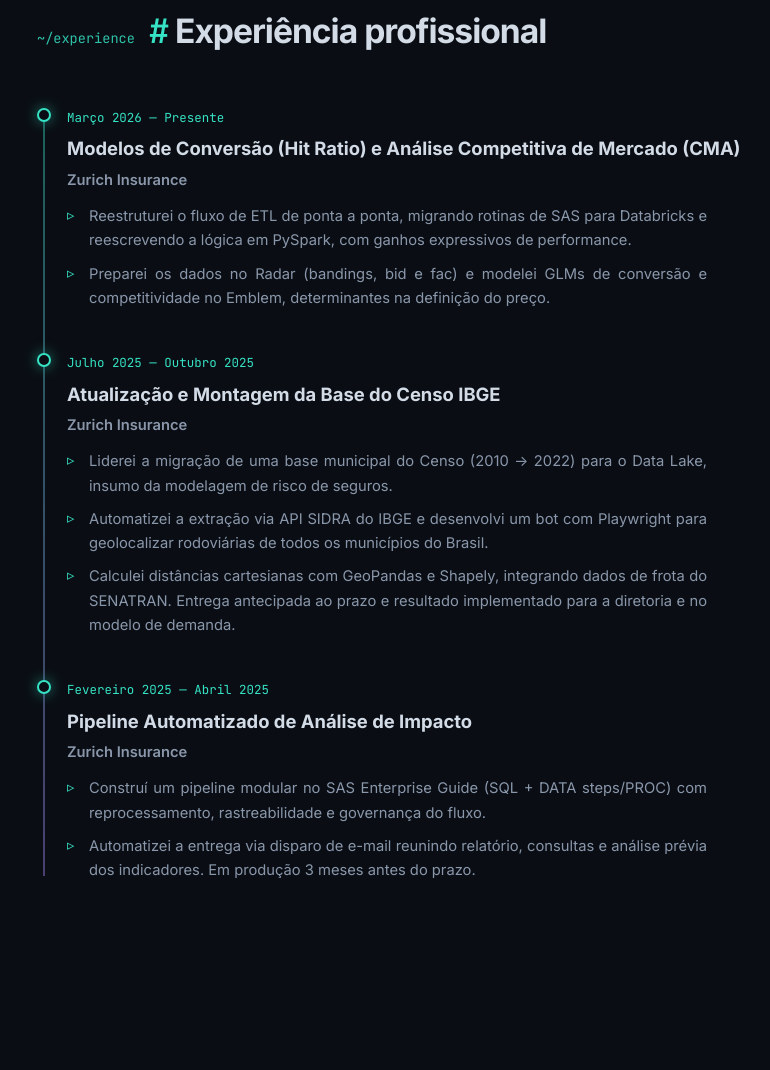
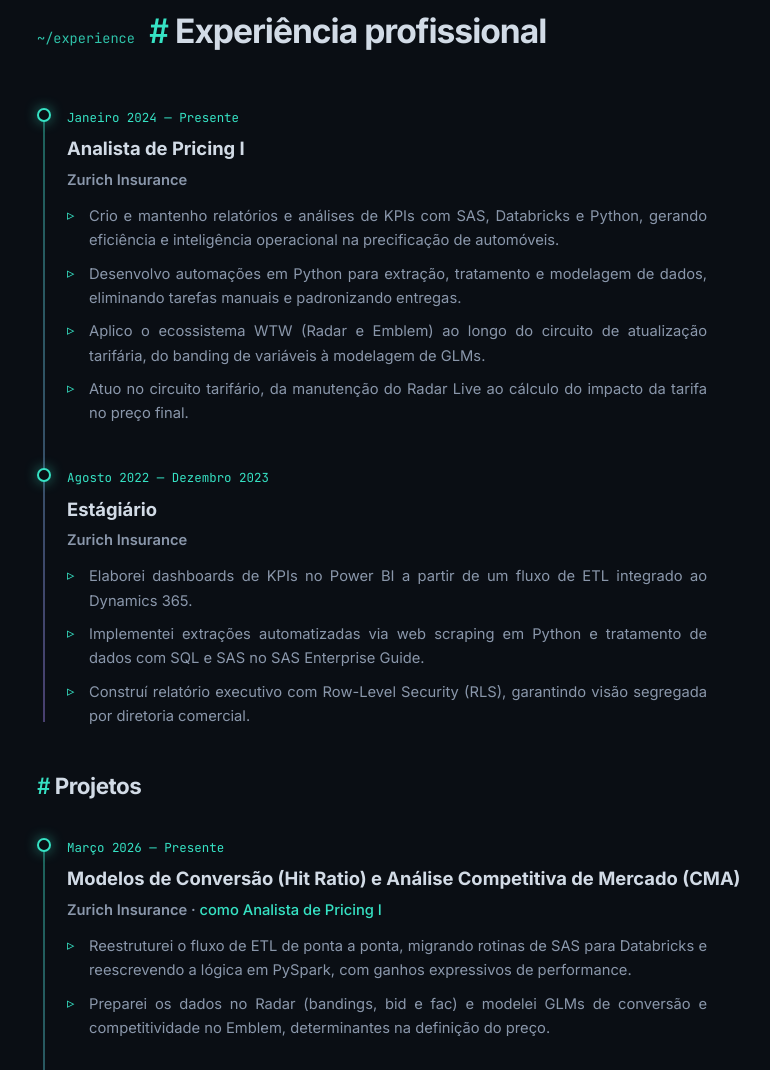
Before and after one commit to MatPasquali/Portfolio, a plain HTML site: page index.html in a window 1280 px wide. Shown: the part 1730-2800 px from the top of the page, without its empty margins (123-893 px from the left). Drawn offline with Linux system fonts and the light colour scheme.

Commit message:
Restore career levels as primary in Experience; link work projects to Pricing Analyst I role

```diff
--- a/assets/css/style.css
+++ b/assets/css/style.css
@@ -308,6 +308,9 @@
 .timeline__period { font-family: var(--mono); font-size: var(--fs-xs); color: var(--accent); font-variant-numeric: tabular-nums; }
 .timeline__role { font-size: var(--fs-lg); font-weight: 700; margin: 4px 0; }
 .timeline__org { color: var(--text-dim); font-size: var(--fs-md); font-weight: 600; }
+.timeline__conn { color: var(--accent); font-weight: 500; }
+.exp__subhead { font-size: var(--fs-xl); font-weight: 700; letter-spacing: -.5px; margin: 40px 0 28px; }
+.exp__subhead .section__hash { font-family: var(--mono); }
 .timeline__desc { color: var(--text-dim); font-size: var(--fs-md); margin-top: 6px; max-width: 620px; }
 .timeline__list { list-style: none; margin-top: 12px; display: flex; flex-direction: column; gap: 9px; max-width: 640px; }
 .timeline__list li { position: relative; padding-left: 22px; color: var(--text-dim); font-size: var(--fs-md); text-align: justify; text-justify: inter-word; }
--- a/assets/js/i18n.js
+++ b/assets/js/i18n.js
@@ -66,6 +66,19 @@
     "projects.all": "Ver todos no GitHub →",
 
     "experience.title": "Experiência profissional",
+    "experience.r1period": "Janeiro 2024 — Presente",
+    "experience.r1title": "Analista de Pricing I",
+    "experience.r1b1": "Crio e mantenho relatórios e análises de KPIs com SAS, Databricks e Python, gerando eficiência e inteligência operacional na precificação de automóveis.",
+    "experience.r1b2": "Desenvolvo automações em Python para extração, tratamento e modelagem de dados, eliminando tarefas manuais e padronizando entregas.",
+    "experience.r1b3": "Aplico o ecossistema WTW (Radar e Emblem) ao longo do circuito de atualização tarifária, do banding de variáveis à modelagem de GLMs.",
+    "experience.r1b4": "Atuo no circuito tarifário, da manutenção do Radar Live ao cálculo do impacto da tarifa no preço final.",
+    "experience.r2period": "Agosto 2022 — Dezembro 2023",
+    "experience.r2title": "Estágiário",
+    "experience.r2b1": "Elaborei dashboards de KPIs no Power BI a partir de um fluxo de ETL integrado ao Dynamics 365.",
+    "experience.r2b2": "Implementei extrações automatizadas via web scraping em Python e tratamento de dados com SQL e SAS no SAS Enterprise Guide.",
+    "experience.r2b3": "Construí relatório executivo com Row-Level Security (RLS), garantindo visão segregada por diretoria comercial.",
+    "experience.projectsHead": "Projetos",
+    "experience.pRole": "como Analista de Pricing I",
     "experience.p1period": "Março 2026 — Presente",
     "experience.p1title": "Modelos de Conversão (Hit Ratio) e Análise Competitiva de Mercado (CMA)",
     "experience.p1b1": "Reestruturei o fluxo de ETL de ponta a ponta, migrando rotinas de SAS para Databricks e reescrevendo a lógica em PySpark, com ganhos expressivos de performance.",
@@ -158,6 +171,19 @@
     "projects.all": "See all on GitHub →",
 
     "experience.title": "Professional experience",
+    "experience.r1period": "January 2024 — Present",
+    "experience.r1title": "Pricing Analyst I",
+    "experience.r1b1": "I build and maintain KPI reports and analyses with SAS, Databricks and Python, driving efficiency and operational intelligence in auto insurance pricing.",
+    "experience.r1b2": "I develop Python automations for data extraction, processing and modeling, eliminating manual tasks and standardizing deliveries.",
+    "experience.r1b3": "I apply the WTW ecosystem (Radar and Emblem) across the tariff-update cycle, from variable banding to GLM modeling.",
+    "experience.r1b4": "I work across the tariff cycle, from Radar Live maintenance to computing the tariff's impact on the final price.",
+    "experience.r2period": "August 2022 — December 2023",
+    "experience.r2title": "Intern",
+    "experience.r2b1": "I built KPI dashboards in Power BI from an ETL flow integrated with Dynamics 365.",
+    "experience.r2b2": "I implemented automated extraction via web scraping in Python and data processing with SQL and SAS in SAS Enterprise Guide.",
+    "experience.r2b3": "I built an executive report with Row-Level Security (RLS), ensuring a segregated view per commercial division.",
+    "experience.projectsHead": "Projects",
+    "experience.pRole": "as Pricing Analyst I",
     "experience.p1period": "March 2026 — Present",
     "experience.p1title": "Conversion Models (Hit Ratio) & Competitive Market Analysis (CMA)",
     "experience.p1b1": "Rebuilt the end-to-end ETL flow, migrating SAS routines to Databricks and rewriting the logic in PySpark, with significant performance gains.",
--- a/index.html
+++ b/index.html
@@ -168,12 +168,42 @@
         <span class="section__index">~/experience</span>
         <h2 class="section__title" id="experience-h"><span class="section__hash">#</span> <span data-i18n="experience.title">Experiência profissional</span></h2>
       </div>
+      <!-- Career levels (primary) -->
+      <ol class="timeline">
+        <li class="timeline__item">
+          <span class="timeline__dot"></span>
+          <span class="timeline__period" data-i18n="experience.r1period">Janeiro 2024 — Presente</span>
+          <h3 class="timeline__role" data-i18n="experience.r1title">Analista de Pricing I</h3>
+          <p class="timeline__org">Zurich Insurance</p>
+          <ul class="timeline__list">
+            <li data-i18n="experience.r1b1">Crio e mantenho relatórios e análises de KPIs com SAS, Databricks e Python, gerando eficiência e inteligência operacional na precificação de automóveis.</li>
+            <li data-i18n="experience.r1b2">Desenvolvo automações em Python para extração, tratamento e modelagem de dados, eliminando tarefas manuais e padronizando entregas.</li>
+            <li data-i18n="experience.r1b3">Aplico o ecossistema WTW (Radar e Emblem) ao longo do circuito de atualização tarifária, do banding de variáveis à modelagem de GLMs.</li>
+            <li data-i18n="experience.r1b4">Atuo no circuito tarifário, da manutenção do Radar Live ao cálculo do impacto da tarifa no preço final.</li>
+          </ul>
+        </li>
+        <li class="timeline__item">
+          <span class="timeline__dot"></span>
+          <span class="timeline__period" data-i18n="experience.r2period">Agosto 2022 — Dezembro 2023</span>
+          <h3 class="timeline__role" data-i18n="experience.r2title">Estágiário</h3>
+          <p class="timeline__org">Zurich Insurance</p>
+          <ul class="timeline__list">
+            <li data-i18n="experience.r2b1">Elaborei dashboards de KPIs no Power BI a partir de um fluxo de ETL integrado ao Dynamics 365.</li>
+            <li data-i18n="experience.r2b2">Implementei extrações automatizadas via web scraping em Python e tratamento de dados com SQL e SAS no SAS Enterprise Guide.</li>
+            <li data-i18n="experience.r2b3">Construí relatório executivo com Row-Level Security (RLS), garantindo visão segregada por diretoria comercial.</li>
+          </ul>
+        </li>
+      </ol>
+
+      <h3 class="exp__subhead"><span class="section__hash">#</span> <span data-i18n="experience.projectsHead">Projetos</span></h3>
+
+      <!-- Work projects (secondary) -->
       <ol class="timeline">
         <li class="timeline__item">
           <span class="timeline__dot"></span>
           <span class="timeline__period" data-i18n="experience.p1period">Março 2026 — Presente</span>
           <h3 class="timeline__role" data-i18n="experience.p1title">Modelos de Conversão (Hit Ratio) e Análise Competitiva de Mercado (CMA)</h3>
-          <p class="timeline__org">Zurich Insurance</p>
+          <p class="timeline__org">Zurich Insurance · <span class="timeline__conn" data-i18n="experience.pRole">como Analista de Pricing I</span></p>
           <ul class="timeline__list">
             <li data-i18n="experience.p1b1">Reestruturei o fluxo de ETL de ponta a ponta, migrando rotinas de SAS para Databricks e reescrevendo a lógica em PySpark, com ganhos expressivos de performance.</li>
             <li data-i18n="experience.p1b2">Preparei os dados no Radar (bandings, bid e fac) e modelei GLMs de conversão e competitividade no Emblem, determinantes na definição do preço.</li>
@@ -183,7 +213,7 @@
           <span class="timeline__dot"></span>
           <span class="timeline__period" data-i18n="experience.p2period">Julho 2025 — Outubro 2025</span>
           <h3 class="timeline__role" data-i18n="experience.p2title">Atualização e Montagem da Base do Censo IBGE</h3>
-          <p class="timeline__org">Zurich Insurance</p>
+          <p class="timeline__org">Zurich Insurance · <span class="timeline__conn" data-i18n="experience.pRole">como Analista de Pricing I</span></p>
           <ul class="timeline__list">
             <li data-i18n="experience.p2b1">Liderei a migração de uma base municipal do Censo (2010 → 2022) para o Data Lake, insumo da modelagem de risco de seguros.</li>
             <li data-i18n="experience.p2b2">Automatizei a extração via API SIDRA do IBGE e desenvolvi um bot com Playwright para geolocalizar rodoviárias de todos os municípios do Brasil.</li>
@@ -194,7 +224,7 @@
           <span class="timeline__dot"></span>
           <span class="timeline__period" data-i18n="experience.p3period">Fevereiro 2025 — Abril 2025</span>
           <h3 class="timeline__role" data-i18n="experience.p3title">Pipeline Automatizado de Análise de Impacto</h3>
-          <p class="timeline__org">Zurich Insurance</p>
+          <p class="timeline__org">Zurich Insurance · <span class="timeline__conn" data-i18n="experience.pRole">como Analista de Pricing I</span></p>
           <ul class="timeline__list">
             <li data-i18n="experience.p3b1">Construí um pipeline modular no SAS Enterprise Guide (SQL + DATA steps/PROC) com reprocessamento, rastreabilidade e governança do fluxo.</li>
             <li data-i18n="experience.p3b2">Automatizei a entrega via disparo de e-mail reunindo relatório, consultas e análise prévia dos indicadores. Em produção 3 meses antes do prazo.</li>
```
